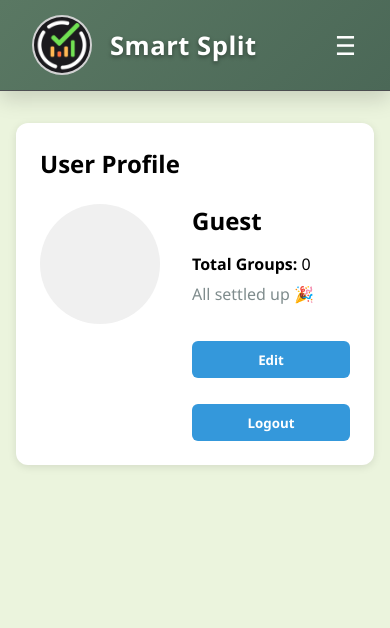
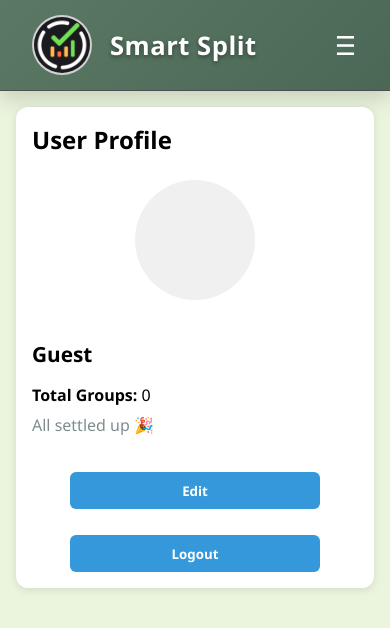
Before and after one commit to AartiW-12/Time-based-expense-splitter, a React app in the folder Frontend/: page /profile in a window 390 px wide. Shown: the top 628 px of the page. Built offline with nearby package versions, Linux system fonts and the light colour scheme; the HTML template or start-up script is replaced by a standard one.

Commit message:
improve profile page responsiveness

```diff
--- a/Frontend/src/components/profile/Profile.css
+++ b/Frontend/src/components/profile/Profile.css
@@ -4,11 +4,12 @@
   padding: 2rem 1rem;
 }
 
-/* Card */
+/* Cards */
 .userinfo-card,
 .financial-card,
 .paid-by-others-card,
-.expense-breakdown-card {
+.expense-breakdown-card,
+.all-expenses-card {
   background: white;
   border-radius: 12px;
   padding: 1.5rem;
@@ -16,7 +17,8 @@
   box-shadow: 0 2px 8px rgba(0, 0, 0, 0.1);
 }
 
-.profile-title {
+.profile-title,
+.section-title {
   margin-bottom: 1.5rem;
 }
 
@@ -78,17 +80,9 @@
   font-size: 1.1rem;
 }
 
-.positive {
-  color: #27ae60;
-}
-
-.negative {
-  color: #e74c3c;
-}
-
-.neutral {
-  color: #7f8c8d;
-}
+.positive { color: #27ae60; }
+.negative { color: #e74c3c; }
+.neutral { color: #7f8c8d; }
 
 /* Edit Form */
 .edit-profile label {
@@ -104,11 +98,16 @@
   border: 1px solid #ccc;
   border-radius: 6px;
 }
-.buttons{
-  gap : 10px;
+
+/* Buttons */
+.buttons {
+  display: flex;
+  gap: 10px;
+  flex-wrap: wrap;
 }
-/* Button */
-.edit-profile-btn {
+
+.edit-profile-btn,
+.logout-btn {
   margin-top: 1rem;
   padding: 0.6rem 1.2rem;
   border: none;
@@ -118,34 +117,12 @@
   cursor: pointer;
 }
 
-.logout-btn{
-  margin-top: 1rem;
-  padding: 0.6rem 1.2rem;
-  border: none;
-  background: #3498db;
-  color: white;
-  border-radius: 6px;
-  cursor: pointer;
-}
-
-.edit-profile-btn:hover {
-  background: #2980b9;
-}
+.edit-profile-btn:hover,
 .logout-btn:hover {
   background: #2980b9;
 }
-.all-expenses-card {
-  background: white;
-  border-radius: 12px;
-  padding: 1.5rem;
-  margin-top: 2rem;
-  box-shadow: 0 2px 8px rgba(0, 0, 0, 0.1);
-}
 
-.section-title {
-  margin-bottom: 1.5rem;
-}
-
+/* Expense Items */
 .expense-item {
   padding: 1rem;
   margin-bottom: 1rem;
@@ -172,26 +149,63 @@
   color: #27ae60;
   font-weight: bold;
 }
+
+/* ========================= */
+/* ✅ RESPONSIVE SECTION */
+/* ========================= */
+
 @media (max-width: 768px) {
-  /* .profile-content {
+
+  .profile-container {
+    padding: 1rem;
+  }
+
+  /* Stack profile vertically */
+  .profile-content {
     flex-direction: column;
-    align-items: center;
-    text-align: center;
-  } */
+    gap: 1.5rem;
+  }
 
   .profile-left,
   .profile-right {
     width: 100%;
   }
 
-  .profile-photo {
-    margin: 0 auto;
+  .profile-left {
+    text-align: center;
   }
 
+  .profile-photo {
+    margin: 0 auto 1rem auto;
+  }
+
+  .username {
+    font-size: 1.3rem;
+  }
+
+  /* Reduce card padding */
+  .userinfo-card,
+  .financial-card,
+  .paid-by-others-card,
+  .expense-breakdown-card,
+  .all-expenses-card {
+    padding: 1rem;
+    margin-bottom: 1.5rem;
+  }
+
+  /* Buttons full width */
   .buttons {
-    display: flex;
     justify-content: center;
-    flex-wrap: wrap;
-    gap: 10px;
+  }
+
+  .edit-profile-btn,
+  .logout-btn {
+    width: 100%;
+    max-width: 250px;
+  }
+
+  /* Prevent overflow issues */
+  body {
+    overflow-x: hidden;
   }
 }
```
